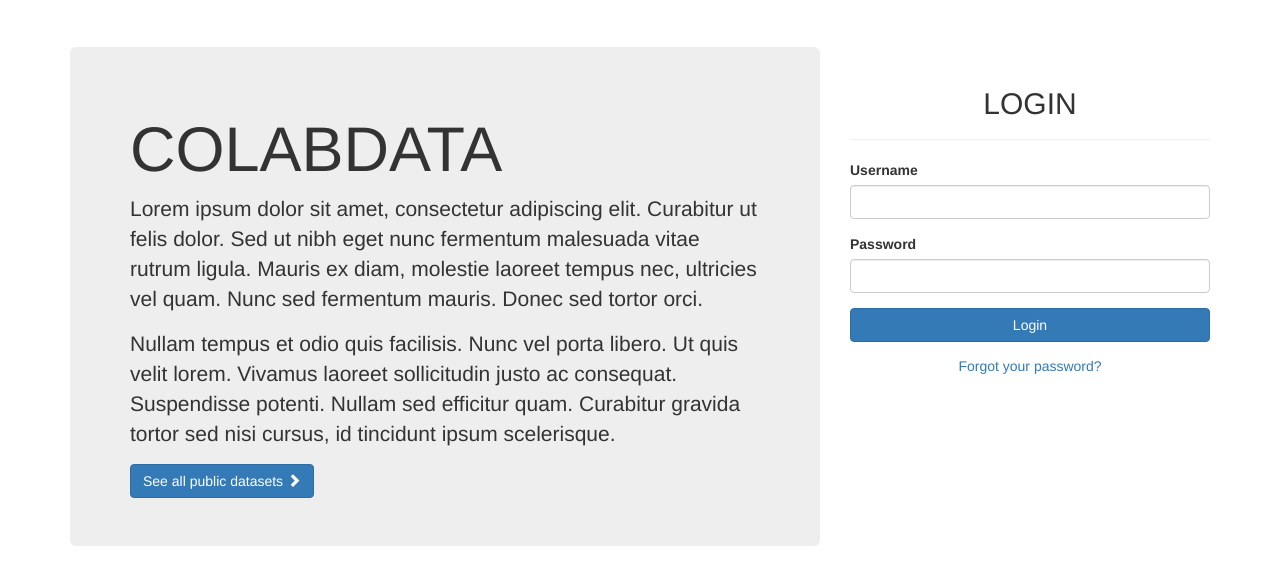
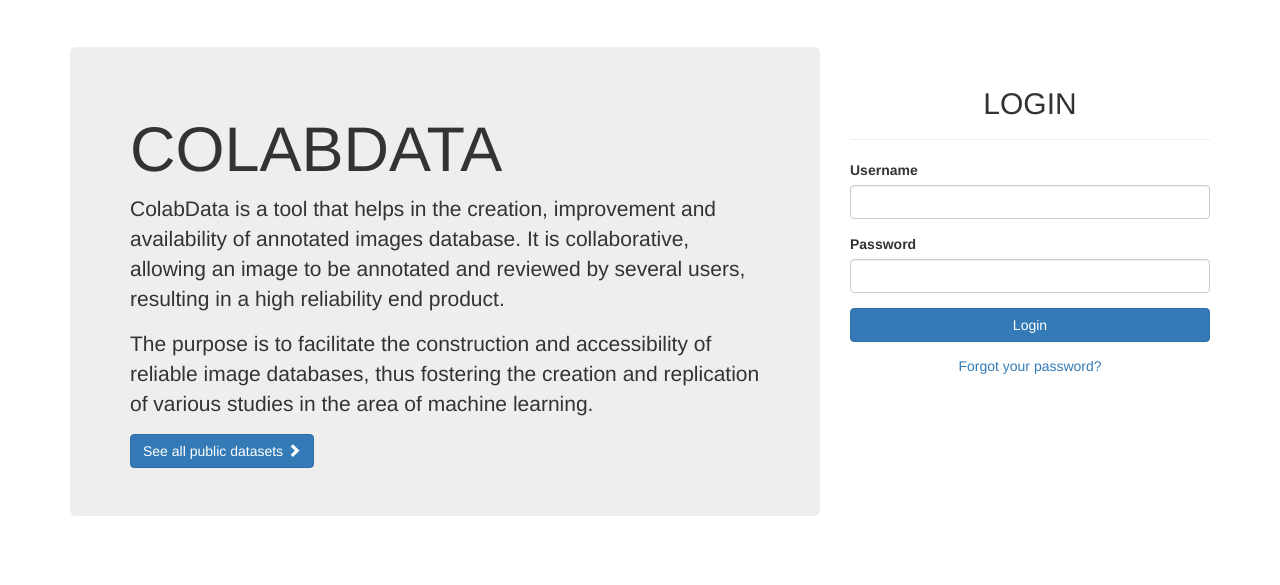
Before and after one commit to daniellima/colabdata, a Django app: page / in a window 1280 px wide. Shown: the part 51-636 px from the top of the page. Run offline with Django 3.2, Linux system fonts and the light colour scheme; parts of the project's set-up code (start-up, migrations or seed data) failed here and were passed over; some libraries are stand-ins or nearby versions.

Commit message:
Colocando texto da pagina inicial em ingles

```diff
--- a/image_tagger/templates/image_tagger/index.html
+++ b/image_tagger/templates/image_tagger/index.html
@@ -5,10 +5,12 @@
         <div class="jumbotron">
           <h1>COLABDATA</h1>
           <p>
-            Lorem ipsum dolor sit amet, consectetur adipiscing elit. Curabitur ut felis dolor. Sed ut nibh eget nunc fermentum malesuada vitae rutrum ligula. Mauris ex diam, molestie laoreet tempus nec, ultricies vel quam. Nunc sed fermentum mauris. Donec sed tortor orci.
+            <!--ColabData é uma ferramenta que ajuda na criação, aprimoramento e disponibilização de base de imagens anotadas. É colaborativo, permitindo que uma imagem seja anotada e revisada por diversos usuários, resultando em um produto final de alta confiabilidade.-->
+            ColabData is a tool that helps in the creation, improvement and availability of annotated images database. It is collaborative, allowing an image to be annotated and reviewed by several users, resulting in a high reliability end product.
           </p>
           <p>
-            Nullam tempus et odio quis facilisis. Nunc vel porta libero. Ut quis velit lorem. Vivamus laoreet sollicitudin justo ac consequat. Suspendisse potenti. Nullam sed efficitur quam. Curabitur gravida tortor sed nisi cursus, id tincidunt ipsum scelerisque.
+            <!-- O propósito é facilitar a construção e acessibilidade de bases de imagens confiáveis, fomentando assim a criação e replicação de variados estudos na área de aprendizado de máquina. -->
+            The purpose is to facilitate the construction and accessibility of reliable image databases, thus fostering the creation and replication of various studies in the area of machine learning.
           </p>
           <a class="btn btn-primary" href="{% url 'datasets' %}">
               See all public datasets
```
